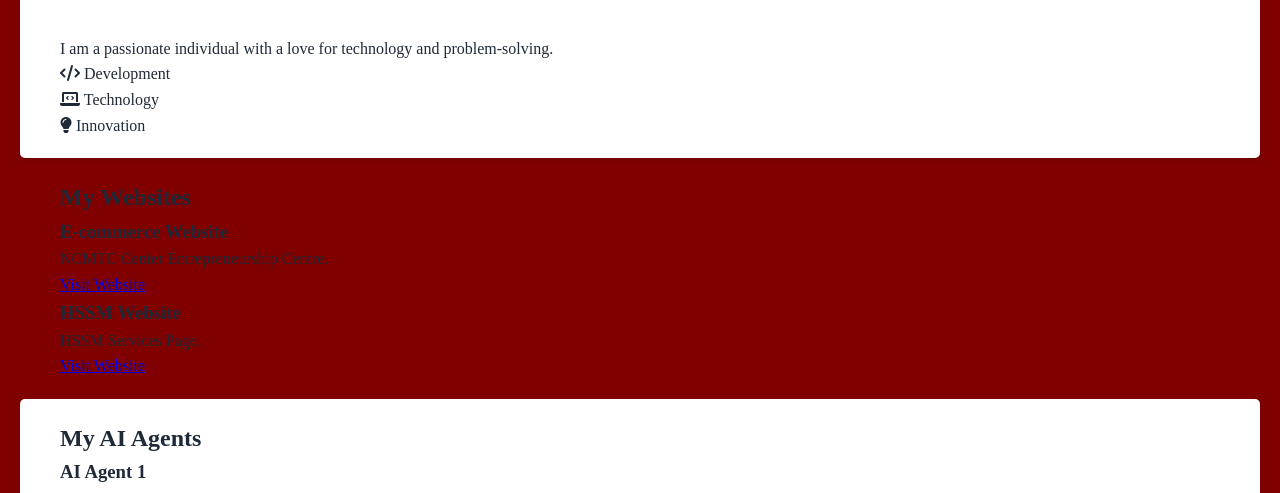
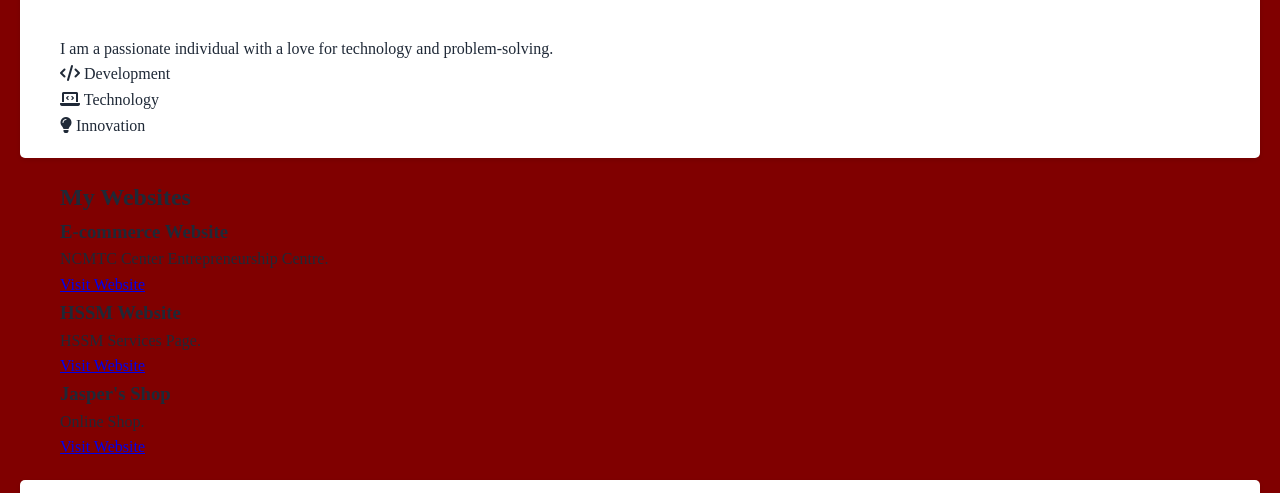
Before and after one commit to Jasper-ops698/Online-Office, a website: page index.html in a window 1280 px wide. Shown: the part 297-790 px from the top of the page. Drawn offline with Linux system fonts and the light colour scheme.

Commit message:
my commit

```diff
--- a/index.html
+++ b/index.html
@@ -64,7 +64,11 @@
                     <p>HSSM Services Page.</p>
                     <a href="https://hssm-sevices-page.onrender.com/" target="_blank">Visit Website</a>
                 </div>
-                <!-- Add more websites as needed -->
+                <div class="website-item">
+                    <h3>Jasper's Shop</h3>
+                    <p>Online Shop.</p>
+                    <a href="https://jasper-ops698.github.io/Jasper-s-Website/" target="_blank">Visit Website</a>
+                </div>
             </div>
         </div>
     </section>
```
Also changed, not shown: package.json (added, +13 -0 lines), 2 other files.
